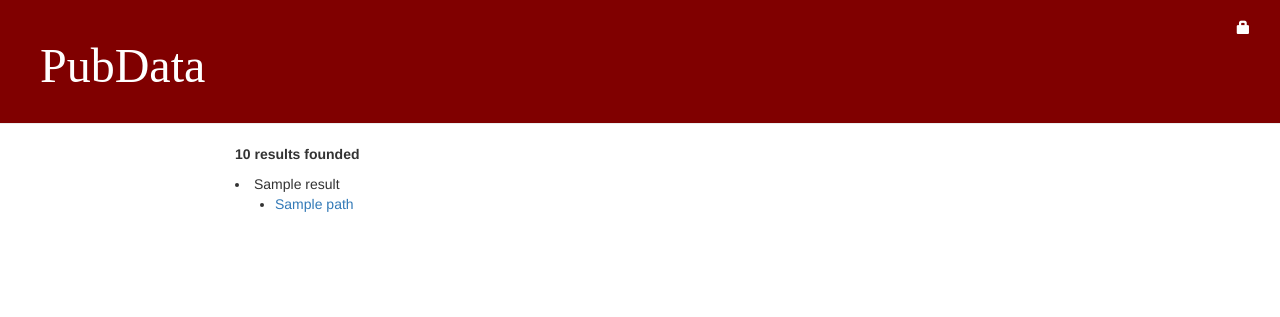
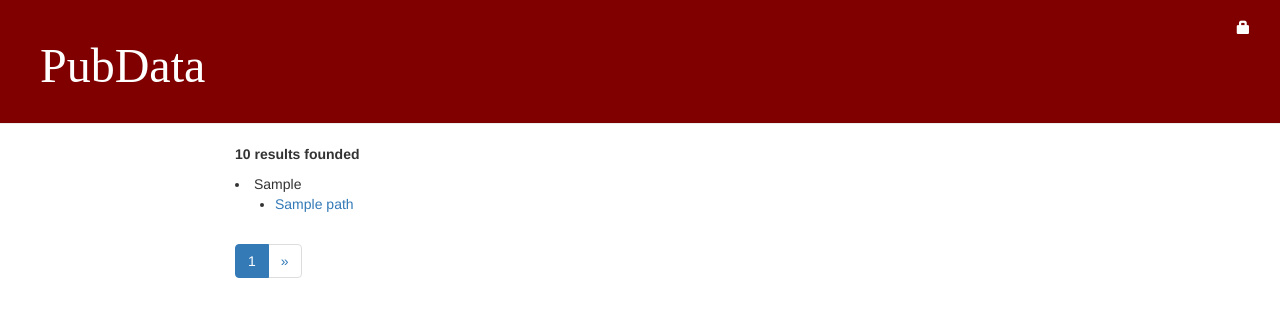
Before and after one commit to Bohdan-Khomtchouk/PubData, a Django app: template SearchEngine/templates/SearchEngine/search_result.html in a window 1280 px wide. Shown: the top 317 px of the page. Run offline with Django 3.2, Linux system fonts and the light colour scheme; the template is opened without the code that fills it: most values are stand-ins (such as "Sample title", 1, 10 or a date in 2020); some libraries are stand-ins or nearby versions; some web fonts are replaced.

```diff
--- a/SearchEngine/templates/SearchEngine/search_result.html
+++ b/SearchEngine/templates/SearchEngine/search_result.html
@@ -2,14 +2,15 @@
 
 {% block content %}
 	<p> <b>{{ founded_results }} results founded</b> </p>
-	{% for server_name, meta in all_results.items %}
-		{% if meta.data %}
-		<li>{{ server_name }}</li>
-			<ul>
-		    	{% for dict in meta.data%}
-    				<li><a href= 'ftp://{{ meta.url }}{{ dict.path }}' target="_blank"> {{ dict.path }} </a></li>
-		    	{% endfor %}
-    		</ul>
-    	{% endif %}
-	{% endfor %}
+	{% if all_results.1.data %}
+	<li>{{ all_results.0 }}</li>
+		<ul>
+			{% for dict in all_results.1.data%}
+				<li><a href= 'ftp://{{ meta.url }}{{ dict.path }}' target="_blank"> {{ dict.path }} </a></li>
+			{% endfor %}
+		</ul>
+	{% endif %}
+	<ul class="pagination">
+		<li class="active"><span>1 <span class="sr-only">(current)</span></span></li>
+		<li><a href="search_result/2">&raquo;</a></li>
 {% endblock %}
```
